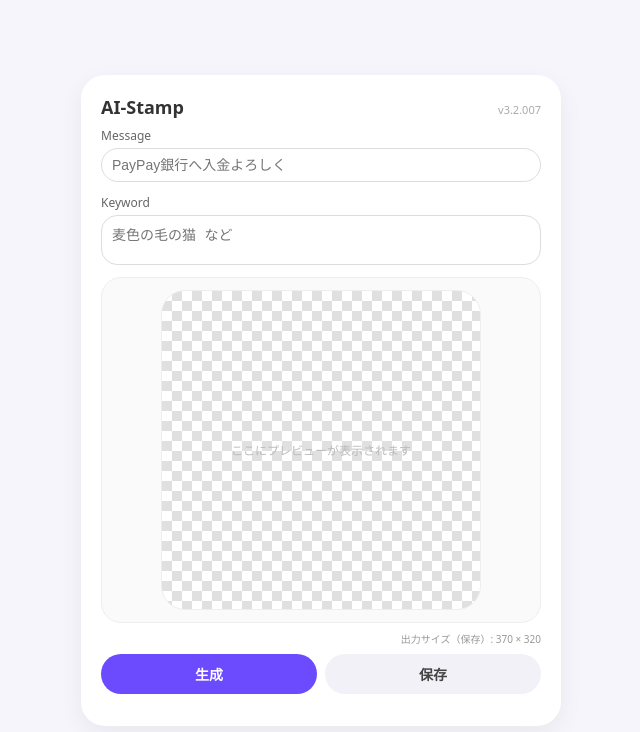
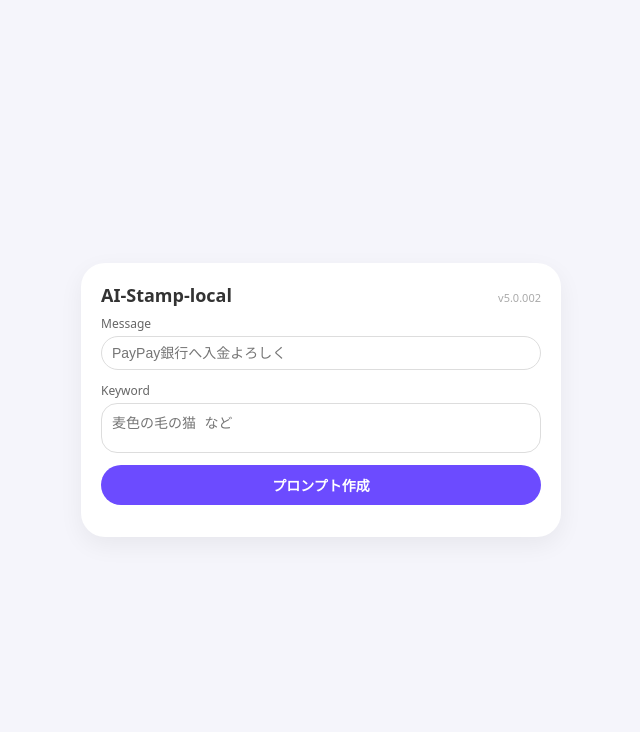
Before and after one commit to Kanepiro/ai-stamp-local, a Next.js app: page / in a window 1280 px wide. Shown: the top 732 px of the page, without its empty margins (319-959 px from the left). Built offline with nearby package versions, Linux system fonts and the light colour scheme.

Commit message:
Add files via upload

```diff
--- a/app/layout.tsx
+++ b/app/layout.tsx
@@ -2,7 +2,7 @@ import "./globals.css";
 import type { ReactNode } from "react";
 
 export const metadata = {
-  title: "AI-Stamp",
+  title: "AI-Stamp-local",
   description: "AIでLINEスタンプ風の画像を作るツール",
   manifest: "/manifest.webmanifest",
   themeColor: "#AABBE6",
--- a/app/page.tsx
+++ b/app/page.tsx
@@ -1,30 +1,16 @@
 "use client";
 
-import { useRef, useState } from "react";
-
-const OUTPUT_WIDTH = 370;
-const OUTPUT_HEIGHT = 320; // 370 x 320 PNG (LINE static sticker max)
+import { useState } from "react";
 
 export default function Home() {
   const [message, setMessage] = useState("");
   const [keyword, setKeyword] = useState("");
-  const [imageUrl, setImageUrl] = useState<string | null>(null);
   const [loading, setLoading] = useState(false);
   const [status, setStatus] = useState("");
-  const canvasRef = useRef<HTMLCanvasElement | null>(null);
-  const canSave = !!imageUrl && !loading;
 
   async function handleGenerate() {
-    setStatus("生成中…");
+    setStatus("作成中…");
     setLoading(true);
-
-    if (imageUrl && imageUrl.startsWith("blob:")) {
-      try {
-        URL.revokeObjectURL(imageUrl);
-      } catch {}
-    }
-
-    setImageUrl(null);
 
     try {
       const params = new URLSearchParams({
@@ -84,76 +70,12 @@ export default function Home() {
     }
   }
 
-  async function handleSave() {
-    if (!imageUrl) return;
-    setStatus("保存用画像を作成中…");
-
-    const img = new Image();
-    img.crossOrigin = "anonymous";
-    img.src = imageUrl;
-
-    await new Promise<void>((resolve, reject) => {
-      img.onload = () => resolve();
-      img.onerror = () => reject(new Error("image load failed"));
-    });
-
-    const canvas = canvasRef.current || (canvasRef.current = document.createElement("canvas"));
-    const width = OUTPUT_WIDTH;
-    const height = OUTPUT_HEIGHT;
-    canvas.width = width;
-    canvas.height = height;
-
-    const ctx = canvas.getContext("2d");
-    if (!ctx) {
-      setStatus("エラー: canvas が利用できません");
-      return;
-    }
-
-    // 透過背景のまま出力する（canvas はデフォルトで透明）
-    ctx.clearRect(0, 0, width, height);
-
-    // 元画像を縦横比維持で 370×320 内にフィットさせる
-    const srcW = img.width;
-    const srcH = img.height;
-    const scale = Math.min(width / srcW, height / srcH);
-    const drawW = srcW * scale;
-    const drawH = srcH * scale;
-    const dx = (width - drawW) / 2;
-    const dy = (height - drawH) / 2;
-
-    ctx.drawImage(img, dx, dy, drawW, drawH);
-
-    const pngData = canvas.toDataURL("image/png");
-
-    // 保存ファイル名を 01.png, 02.png... の連番にする
-    let seq = 1;
-    try {
-      const key = "ai-stamp-download-seq";
-      const prev = Number(localStorage.getItem(key) || "0");
-      seq = Number.isFinite(prev) ? prev + 1 : 1;
-      localStorage.setItem(key, String(seq));
-    } catch {
-      // localStorage が使えない場合は 01.png
-      seq = 1;
-    }
-    const filename = `${String(seq).padStart(2, "0")}.png`;
-
-    const a = document.createElement("a");
-    a.href = pngData;
-    a.download = filename;
-    document.body.appendChild(a);
-    a.click();
-    a.remove();
-
-    setStatus(`保存しました（${width}×${height}）`);
-  }
-
   return (
     <div className="app-root">
       <div className="card">
         <div className="header">
-          <div className="title">AI-Stamp</div>
-          <div className="version">v3.2.007</div>
+          <div className="title">AI-Stamp-local</div>
+          <div className="version">v5.0.002</div>
         </div>
 
         <div className="row">
@@ -176,31 +98,9 @@ export default function Home() {
           />
         </div>
 
-        <div className="preview">
-          <div className="preview-inner">
-            {imageUrl ? (
-              // eslint-disable-next-line @next/next/no-img-element
-              <img src={imageUrl} alt="preview" />
-            ) : (
-              <span style={{ fontSize: 12, color: "#bbb" }}>ここにプレビューが表示されます</span>
-            )}
-          </div>
-        </div>
-
-        <div style={{ fontSize: 10, color: "#999", textAlign: "right" }}>
-          出力サイズ（保存）: {OUTPUT_WIDTH} × {OUTPUT_HEIGHT}
-        </div>
-
         <div className="buttons">
           <button className="primary-btn" onClick={handleGenerate} disabled={loading}>
-            {loading ? "生成中…" : "生成"}
-          </button>
-          <button
-            className={`secondary-btn${canSave ? " save-enabled" : ""}`}
-            onClick={handleSave}
-            disabled={!canSave}
-          >
-            保存
+            {loading ? "作成中…" : "プロンプト作成"}
           </button>
         </div>
 
--- a/package.json
+++ b/package.json
@@ -1,6 +1,6 @@
 {
   "name": "ai-stamp-pwa",
-  "version": "3.2.005",
+  "version": "5.0.002",
   "private": true,
   "scripts": {
     "dev": "next dev",
```
Also changed, not shown: public/manifest.webmanifest.
